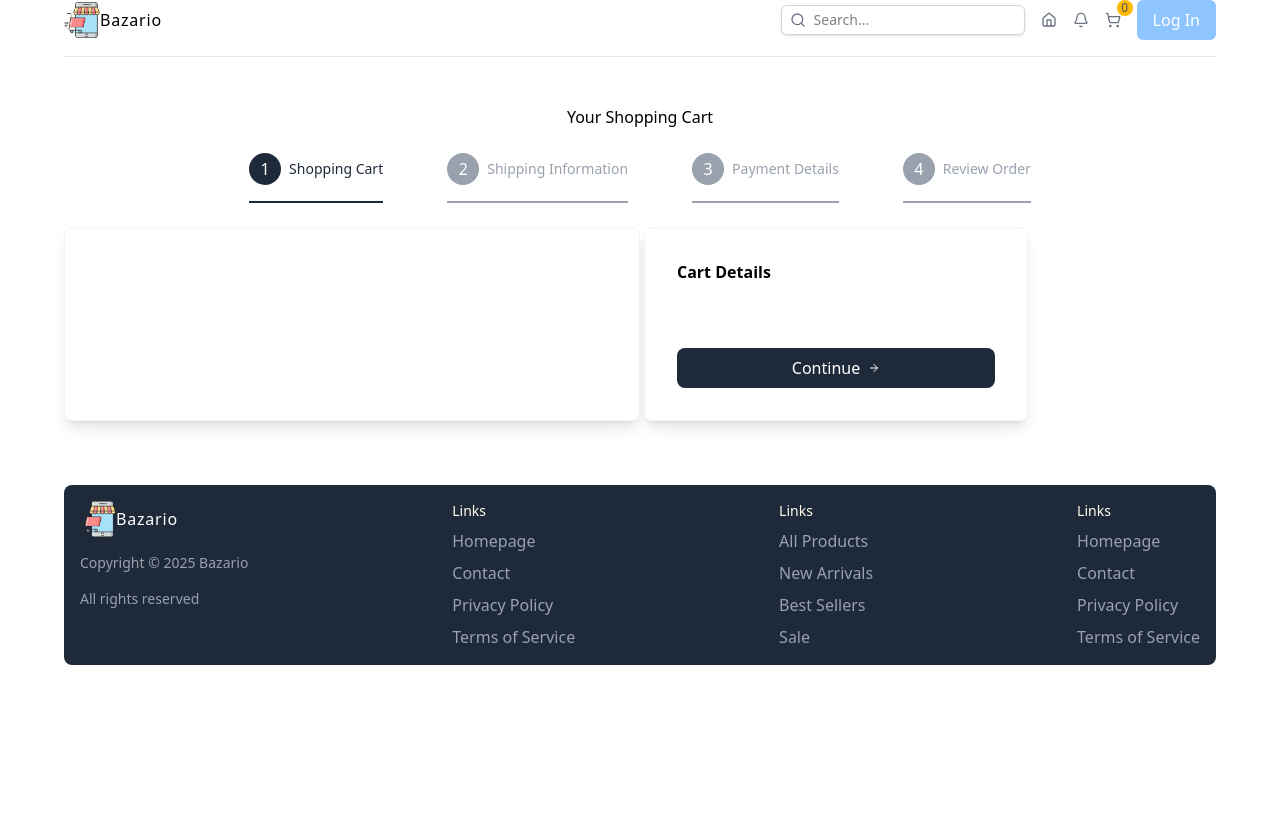
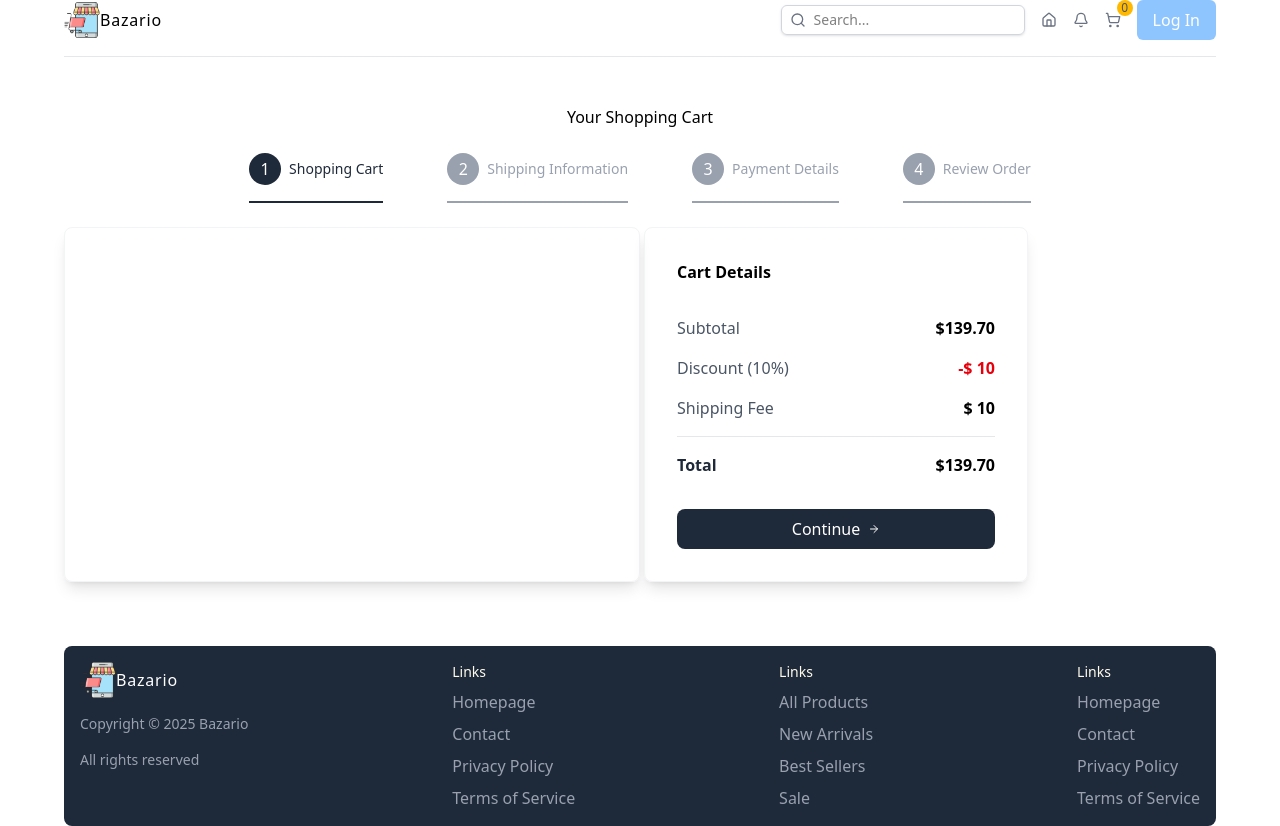
Before and after one commit to yavuzahmet1/ecommerce-dashboard-nextjs, a Next.js app in the folder client/: page /cart in a window 1280 px wide. Before the commit the page ends 800 px from the top, so only its background shows below. Built offline with nearby package versions, Linux system fonts and the light colour scheme.

Commit message:
feat: add cart summary details and continue button in CartPage component

```diff
--- a/client/src/app/cart/page.tsx
+++ b/client/src/app/cart/page.tsx
@@ -86,11 +86,46 @@ const CartPage = () => {
         <div className="w-full lg:w-1/2 shadow-lg border-1 border-gray-100 p-8 rounded-lg flex flex-col gap-8"></div>
         <div className="w-full lg:w-1/3 shadow-lg border-1 border-gray-100 p-8 rounded-lg flex flex-col gap-8">
           <h2 className="font-semibold">Cart Details</h2>
-          <div></div>
-          <button className="w-full bg-gray-800 text-white p-2 rounded-lg cursor-pointer flex items-center justify-center hover:bg-gray-900 transition">
-            Continue
-            <ArrowRight className="w-3 h-3 inline-block ml-2" />
-          </button>
+          <div className="flex flex-col gap-4">
+            <div className="flex justify-between">
+              <p className="text-gray-600">Subtotal</p>
+              <p className="font-semibold">
+                $
+                {cartItems
+                  .reduce((acc, item) => acc + item.price * item.quantity, 0)
+                  .toFixed(2)}
+              </p>
+            </div>
+            <div className="flex justify-between">
+              <p className="text-gray-600">Discount (10%)</p>
+              <p className="font-semibold text-red-600">-$ 10</p>
+            </div>
+            <div className="flex justify-between">
+              <p className="text-gray-600">Shipping Fee</p>
+              <p className="font-semibold">$ 10</p>
+            </div>
+            <hr className="border-gray-200" />
+            <div className="flex justify-between">
+              <p className="text-gray-800 font-semibold">Total</p>
+              <p className="font-semibold">
+                <p className="font-semibold">
+                  $
+                  {cartItems
+                    .reduce((acc, item) => acc + item.price * item.quantity, 0)
+                    .toFixed(2)}
+                </p>
+              </p>
+            </div>
+          </div>
+          {activeStep === 1 && (
+            <button
+              className="w-full bg-gray-800 text-white p-2 rounded-lg cursor-pointer flex items-center justify-center hover:bg-gray-900 transition"
+              onClick={() => router.push("/cart?step=2", { scroll: false })}
+            >
+              Continue
+              <ArrowRight className="w-3 h-3 inline-block ml-2" />
+            </button>
+          )}
         </div>
       </div>
     </div>
```
